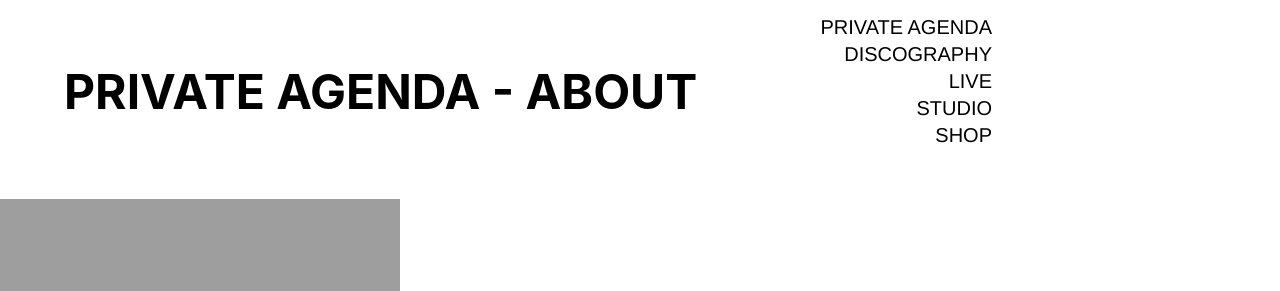
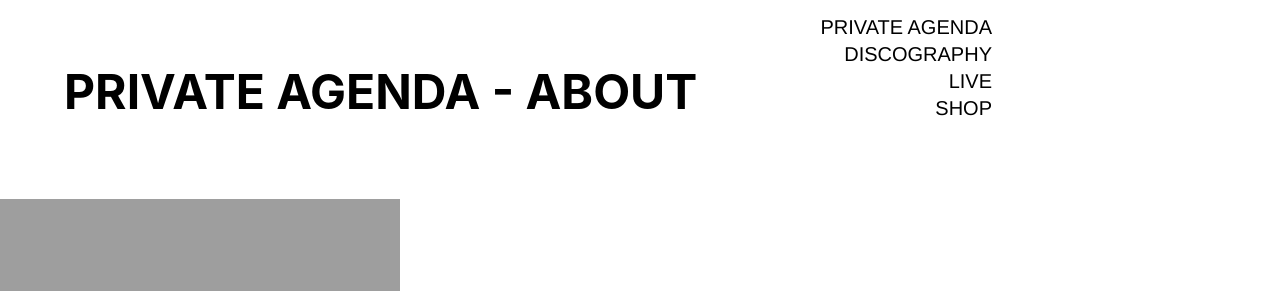
Before and after one commit to poulenc1899/private-agenda.com, a Jekyll site: the page built from about.md, in a window 1280 px wide. Shown: the top 291 px of the page. Built offline with Jekyll 4.4.1, drawn with Linux system fonts in a browser that asks for light colours.

Commit message:
changed nav

```diff
--- a/_includes/nav-floating.html
+++ b/_includes/nav-floating.html
@@ -14,10 +14,8 @@
                 <a title="Getting up close and personal..." href="/live/" class="helvetica fw5 tr mb1 ttu f4 link black dim dib">
         Live
       </a>
-                <a title="where the work gets done" href="/studio/" class="helvetica fw5 tr mb1 ttu f4 link black dim dib">
-        Studio
-      </a>
-                      <a title="merchandise" href="https://everpress.com/private-agenda-aw18" target="_blank" class="helvetica fw5 tr mb1 ttu f4 link black dim dib">
+
+                      <a title="shop" href="https://private-agenda.bandcamp.com/releases" target="_blank" class="helvetica fw5 tr mb1 ttu f4 link black dim dib">
         Shop
       </a>
 
```
